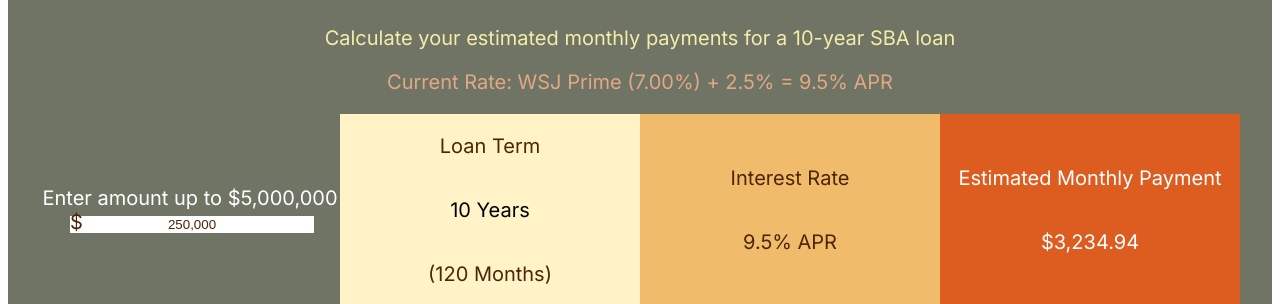
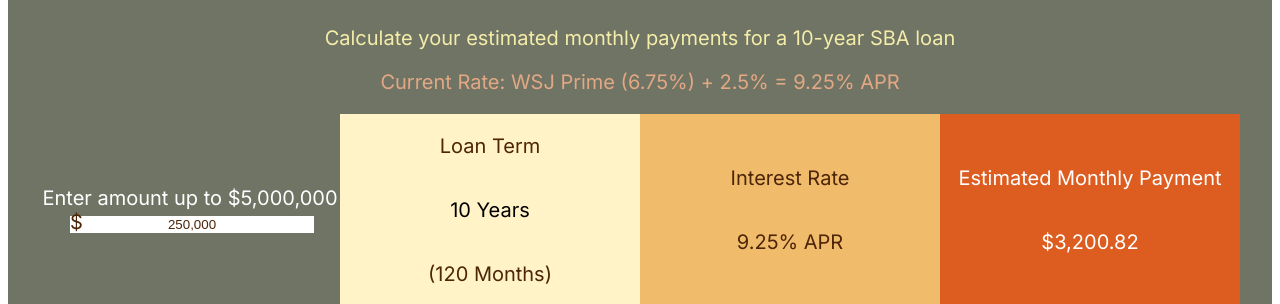
Before and after one commit to nomanoff9/core-business-capital-site, a Next.js app: page /en/sba-calculator in a window 1280 px wide. Shown: the part 247-551 px from the top of the page. Built offline with nearby package versions, Linux system fonts and the light colour scheme.

Commit message:
Update SBA Calculator: WSJ Prime rate 6.75% + 2.5% = 9.25% APR

```diff
--- a/src/components/SBACalculator.tsx
+++ b/src/components/SBACalculator.tsx
@@ -12,7 +12,7 @@ const SBACalculator = memo(function SBACalculator({ dict, lang = 'en' }: SBACalc
   const [monthlyPayment, setMonthlyPayment] = useState<number>(0);
   const [averageAnnualInterest, setAverageAnnualInterest] = useState<number>(0);
 
-  const APR = 0.095; // 9.5% (Prime 7.0% + 2.5%)
+  const APR = 0.0925; // 9.25% (Prime 6.75% + 2.5%)
   const TERM_YEARS = 10;
   const TERM_MONTHS = TERM_YEARS * 12;
 
@@ -144,7 +144,7 @@ const SBACalculator = memo(function SBACalculator({ dict, lang = 'en' }: SBACalc
               {dict.sbaCalculator.interestRate}
             </p>
             <p className="text-2xl font-bold" style={{ color: '#4d2508' }}>
-              9.5% APR
+              9.25% APR
             </p>
           </div>
 
--- a/src/dictionaries/en.json
+++ b/src/dictionaries/en.json
@@ -93,7 +93,7 @@
   "sbaCalculator": {
     "title": "U.S. SBA Loan Calculator",
     "subtitle": "Calculate your estimated monthly payments for a 10-year SBA loan",
-    "currentRate": "Current Rate: WSJ Prime (7.00%) + 2.5% = 9.5% APR",
+    "currentRate": "Current Rate: WSJ Prime (6.75%) + 2.5% = 9.25% APR",
     "enterAmount": "Enter amount up to $5,000,000",
     "loanTerm": "Loan Term",
     "years": "Years",
--- a/src/dictionaries/es.json
+++ b/src/dictionaries/es.json
@@ -93,7 +93,7 @@
   "sbaCalculator": {
     "title": "Calculadora de Préstamos SBA de EE.UU.",
     "subtitle": "Calcule sus pagos mensuales estimados para un préstamo SBA de 10 años",
-    "currentRate": "Tasa Actual: WSJ Prime (7.00%) + 2.5% = 9.5% APR",
+    "currentRate": "Tasa Actual: WSJ Prime (6.75%) + 2.5% = 9.25% APR",
     "enterAmount": "Ingrese monto hasta $5,000,000",
     "loanTerm": "Plazo del Préstamo",
     "years": "Años",
```
